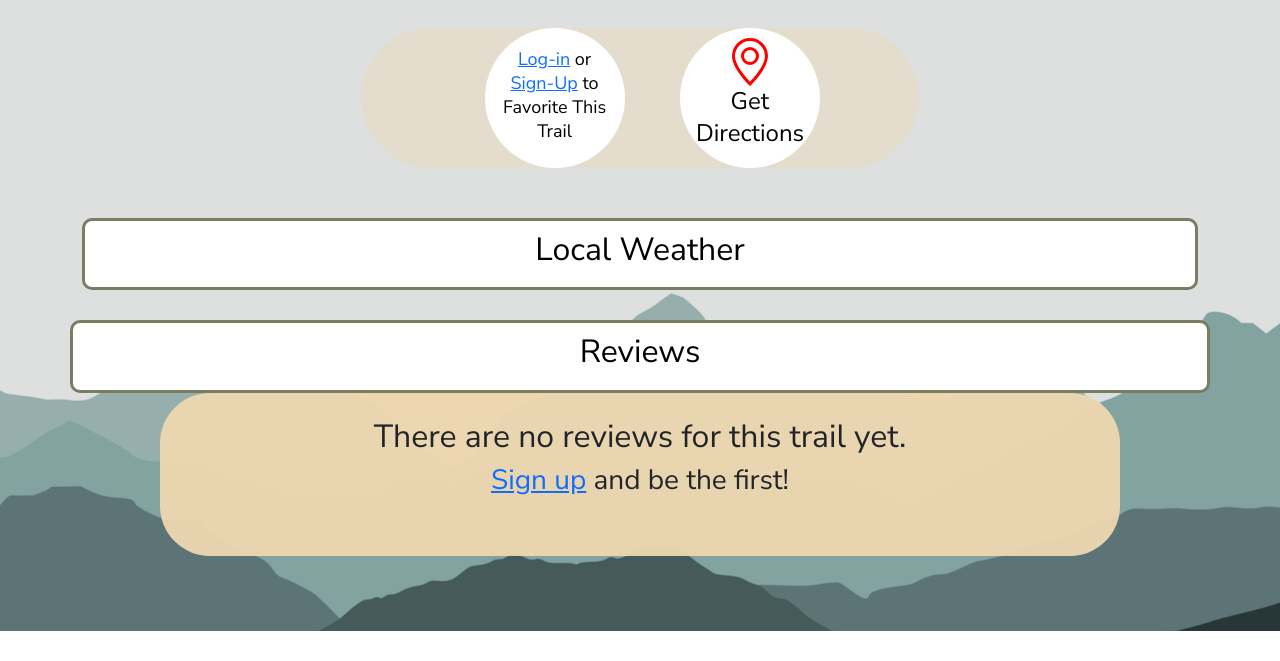
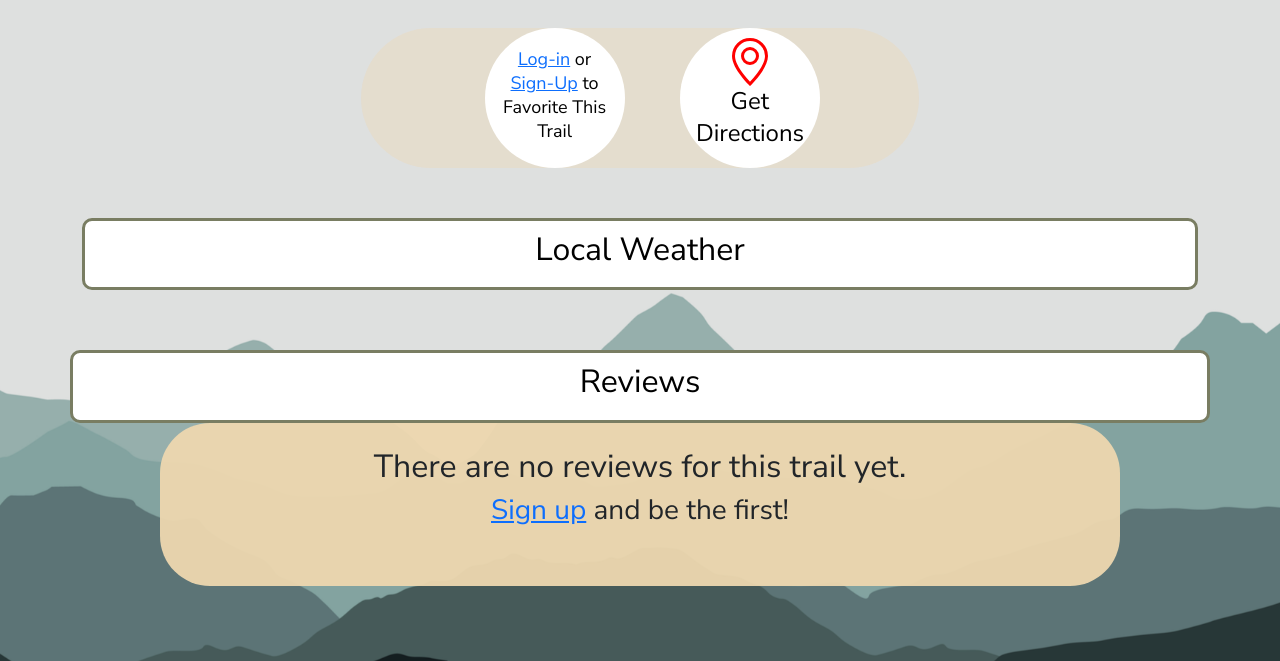
Before and after one commit to mwilkins17/hikeaday, a Flask app: template templates/trail_details.html in a window 1280 px wide. Shown: the part 910-1571 px from the top of the page. Before the commit the page ends 1541 px from the top, so only its background shows below. Run offline with Flask 2, Linux system fonts and the light colour scheme; the template is opened without the code that fills it, so the values that code supplies are empty; some libraries are stand-ins or nearby versions.

Commit message:
fixed db issue with favoriting

```diff
--- a/model.py
+++ b/model.py
@@ -126,7 +126,7 @@ class Favorite(db.Model):
 
     favorite_id = db.Column(db.Integer, primary_key=True, autoincrement=True, nullable=False)
     user_id = db.Column(db.Integer, db.ForeignKey('users.user_id'), nullable=False)
-    trail_id = db.Column(db.Integer, db.ForeignKey('trails.trail_id'), nullable=False, unique=True)
+    trail_id = db.Column(db.Integer, db.ForeignKey('trails.trail_id'), nullable=False)
     created_at = db.Column(db.DateTime, default=datetime.utcnow())
 
     users = db.relationship("User", back_populates="favorites")
--- a/static/js/editReview.js
+++ b/static/js/editReview.js
@@ -1,4 +1,4 @@
-document.getElementById('review--form').addEventListener('submit', (evt) => {
+document.getElementById('review--form').addEventListener('click', (evt) => {
     evt.preventDefault();
 
 
--- a/static/js/favorite-click.js
+++ b/static/js/favorite-click.js
@@ -1,4 +1,3 @@
-
 fetch('/is-favorite')
 .then(response => response.json())
 .then(currentFavorite => {
--- a/static/js/getReviewsForTrail.js
+++ b/static/js/getReviewsForTrail.js
@@ -3,7 +3,7 @@ fetch('/trails/reviews')
 .then(reviews => {
     for (const review of reviews) {
         document.getElementById('trail--reviews').insertAdjacentHTML('beforeend', `
-        <div style="border-style:solid; border-color:black; color:black; text-align: center; background-color: white; border-radius: 15px; margin-bottom: 15px;">
+        <div style="border-style:solid; border-color:black; color:black; text-align: center; background-color: white; border-radius: 15px; margin-bottom: 15px; padding: 10px;">
             <h4>${review.review_text}</h4>
             <p>Created on: ${review.created_at} by ${review.username}</p>
         </div>
--- a/templates/trail_details.html
+++ b/templates/trail_details.html
@@ -218,7 +218,7 @@
 
 ################################################################################# -->
 
-<div class="container trail--info" style="margin-top: 30px;">
+<div class="container trail--info" style="margin-top: 60px;">
     <h2 style="text-align: center;">Reviews</h2>
 </div>
 <div class="container" style="background-color: rgba(238, 215, 175, 0.95); border-radius:50px; width: 75%; padding-top: 25px">
```
Also changed, not shown: static/js/listenForEditReview.js (+10 -11 lines), server.py (line endings or trailing spaces).
